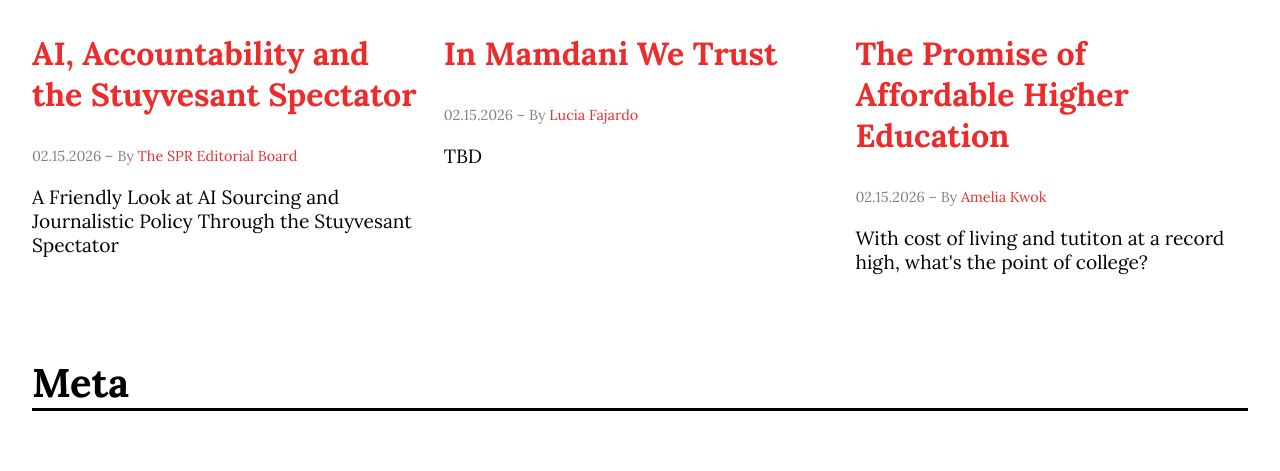
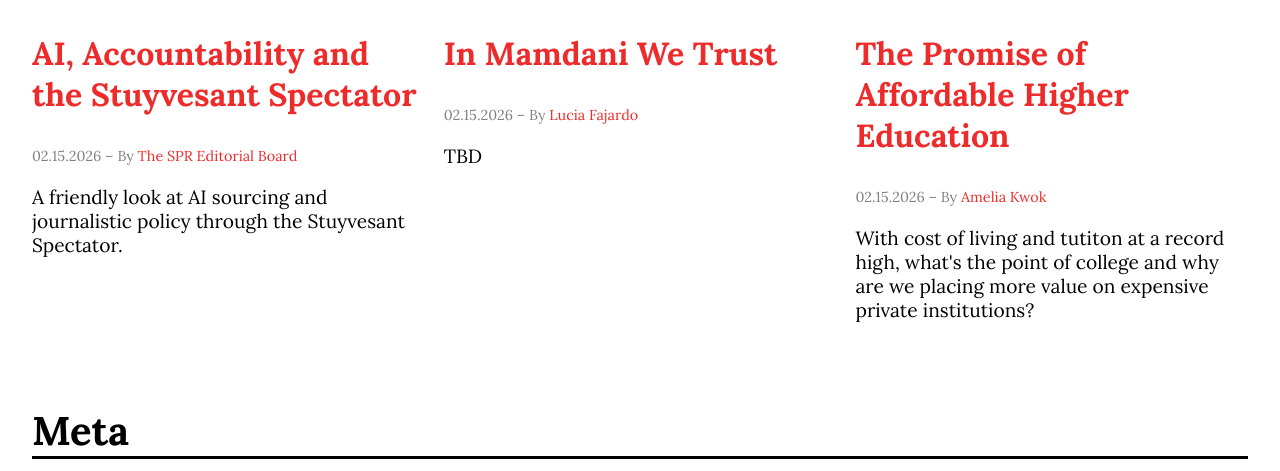
Before and after one commit to stuypoliticalreview/stuypoliticalreview.github.io, a Jekyll site: the page built from index.html, in a window 1280 px wide and 900 px high, scrolled down 2130 px, cut to the strip 75-546 px from the top of the window. Built offline with Jekyll 4.4.1, drawn with Linux system fonts in a browser that asks for light colours.

Commit message:
excerpts

```diff
--- a/_posts/2026-02-15-college_cuny.md
+++ b/_posts/2026-02-15-college_cuny.md
@@ -6,7 +6,7 @@ author: Amelia Kwok
 image: /assets/images/articles/cuny.png
 caption: Photo from the City University of New York Website
 categories: "local"
-excerpt: "With cost of living and tutiton at a record high, what's the point of college?"
+excerpt: "With cost of living and tutiton at a record high, what's the point of college and why are we placing more value on expensive private institutions?"
 ---
 
 Part of what most would consider the “American Dream” is [upwards social mobility](https://www.bushcenter.org/catalyst/state-of-the-american-dream/churchwell-history-of-the-american-dream) and education plays a large role in that. The traditionally presented narrative is that you go to college, get a worthwhile degree and find a stable job to support a family with a nice picket fence house. This is far from the case in modern American society with [2/3rds of Gen Z Americans](https://www.scotsmanguide.com/news/two-thirds-of-gen-z-think-they-will-never-own-a-home/) feeling that they will never be able to own a home despite many wanting to. Finding [work has become challenging](https://www.cnn.com/2026/06/01/economy/finding-new-job-challenges) despite increasing jobs for many and there is a public sentiment that [wages aren’t keeping up with our higher cost of living](https://www.shrm.org/topics-tools/news/benefits-compensation/workers-say-pay-isnt-keeping-up-with-cost-of-living), but at least we can take comfort in our valuable college education right?
```
Also changed, not shown: _posts/2026-02-15-spectator_AI_policy.md (+1 -1 lines).
